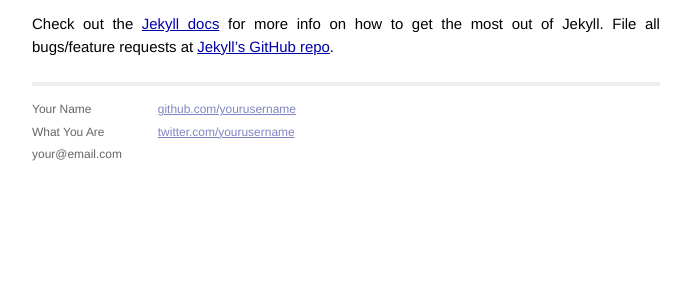
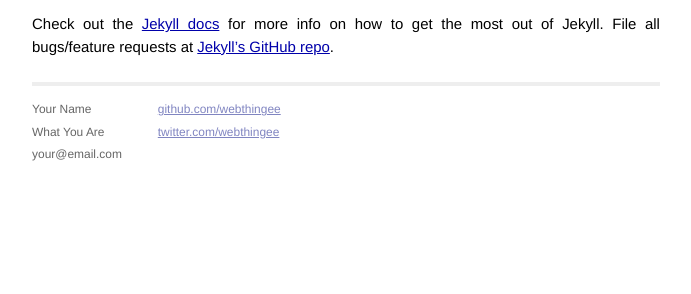
Before and after one commit to webthingee/webthingee.github.com, a Jekyll site: the page built from _posts/2013-07-31-welcome-to-jekyll.markdown, in a window 1280 px wide. Shown: the part 411-705 px from the top of the page, without its empty margins (294-985 px from the left). Built offline with Jekyll 4.4.1, drawn with Linux system fonts in a browser that asks for light colours; Markdown is read by kramdown in place of the engine named in the settings.

Commit message:
add webthingee

```diff
--- a/_layouts/default.html
+++ b/_layouts/default.html
@@ -34,8 +34,8 @@
               </div>
               <div class="contact">
                 <p>
-                  <a href="http://github.com/yourusername/">github.com/yourusername</a><br />
-                  <a href="http://twitter.com/yourusername/">twitter.com/yourusername</a><br />
+                  <a href="http://github.com/yourusername/">github.com/webthingee</a><br />
+                  <a href="http://twitter.com/yourusername/">twitter.com/webthingee</a><br />
                 </p>
               </div>
             </div>
```
